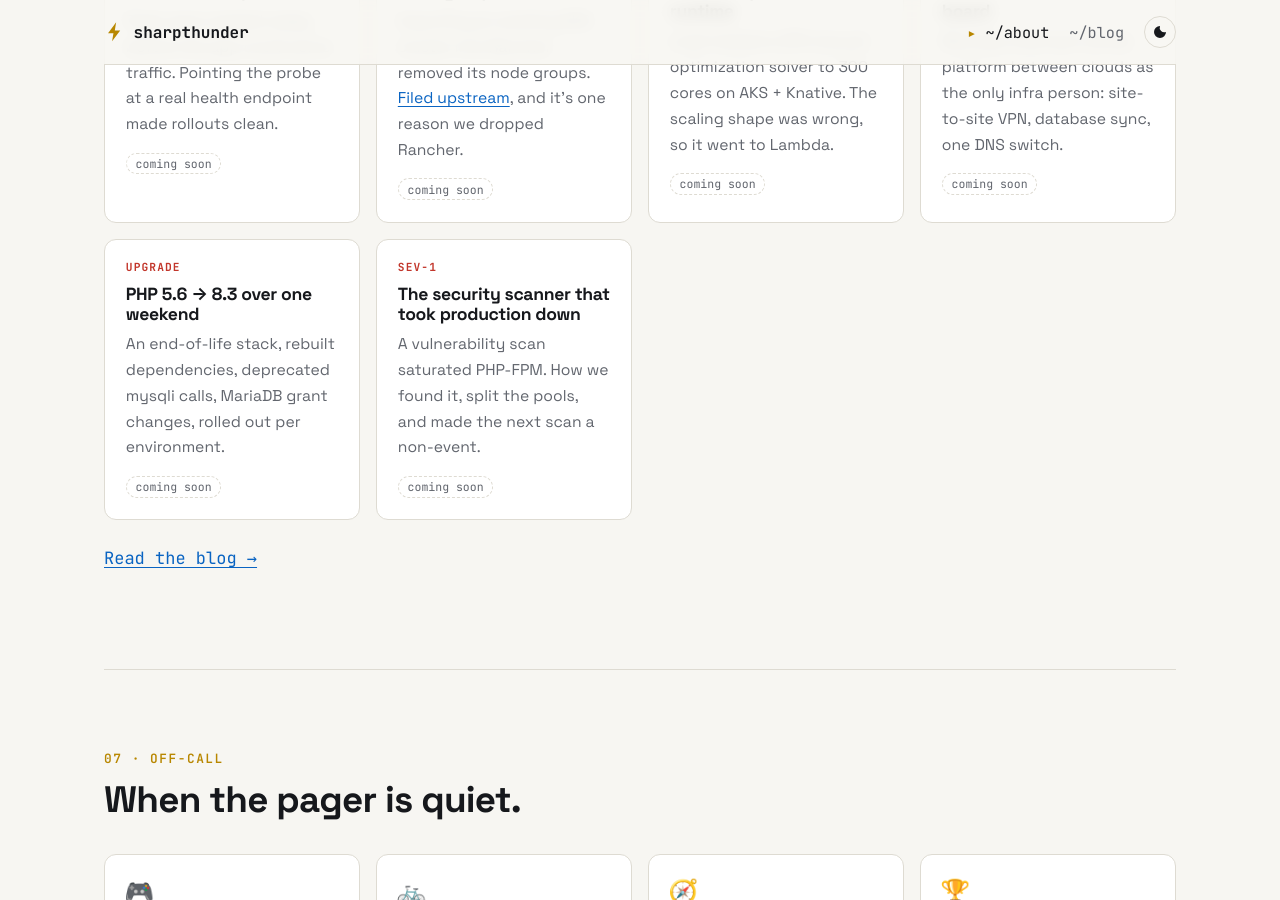
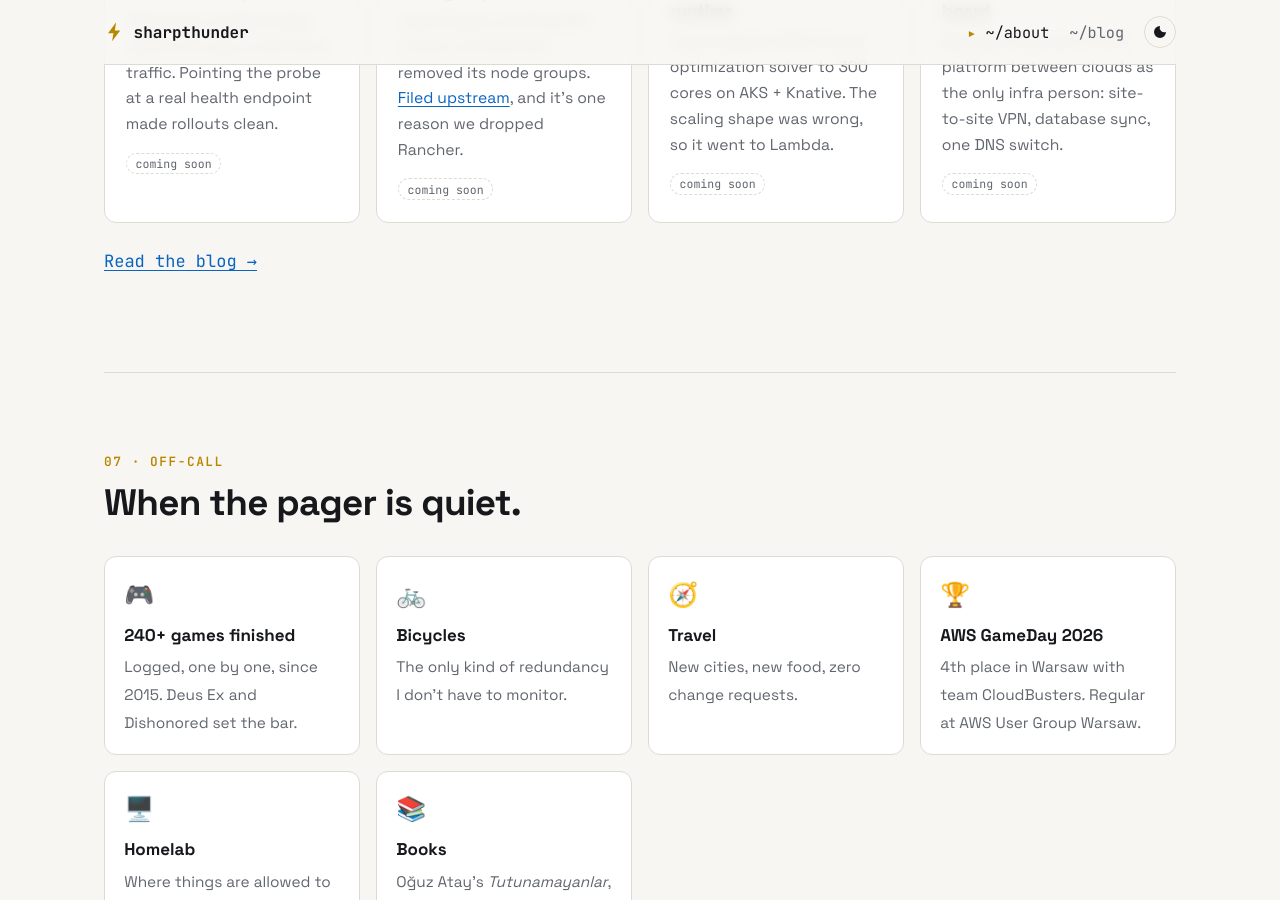
Before and after one commit to SharpThunder/sharpthunder.github.io, a Jekyll site: the page built from index.html, in a window 1280 px wide and 900 px high, scrolled down 6000 px. Built offline with Jekyll 4.4.1, drawn with Linux system fonts in a browser that asks for light colours.

Commit message:
chore: remove two war-story cards
Co-Authored-By: Claude Opus 5.5 <noreply@anthropic.com>

```diff
--- a/index.html
+++ b/index.html
@@ -286,18 +286,6 @@ ci               gitlab-runner / actions-runner  3/3     <span class="c-add">CI
       <p>Moving a startup's whole platform between clouds as the only infra person: site-to-site VPN, database sync, one DNS switch.</p>
       <span class="soon">coming soon</span>
     </article>
-    <article class="story">
-      <p class="sev">UPGRADE</p>
-      <h3>PHP 5.6 → 8.3 over one weekend</h3>
-      <p>An end-of-life stack, rebuilt dependencies, deprecated mysqli calls, MariaDB grant changes, rolled out per environment.</p>
-      <span class="soon">coming soon</span>
-    </article>
-    <article class="story">
-      <p class="sev">SEV-1</p>
-      <h3>The security scanner that took production down</h3>
-      <p>A vulnerability scan saturated PHP-FPM. How we found it, split the pools, and made the next scan a non-event.</p>
-      <span class="soon">coming soon</span>
-    </article>
   </div>
   <p class="more"><a href="{{ '/blog/' | relative_url }}">Read the blog →</a></p>
 </section>
```
